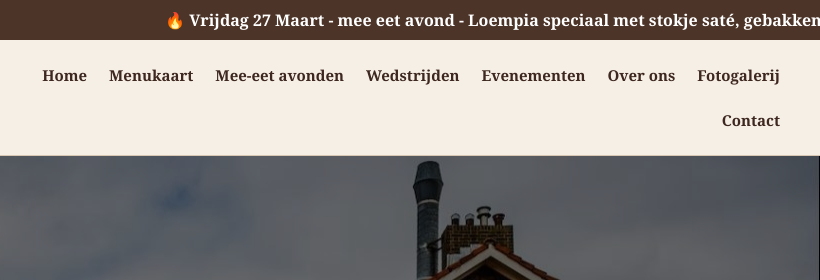
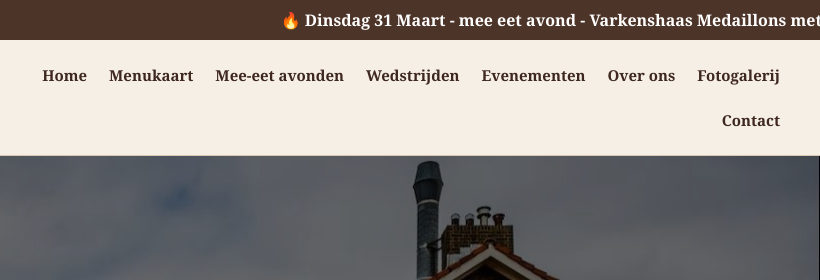
Before and after one commit to franklinkorenhof-jpg/eetcafemeoma, a plain HTML site: page index.html in a window 1280 px wide. Shown: the top 280 px of the page, 460-1280 px from the left. Drawn offline with Linux system fonts and the light colour scheme.

Commit message:
Update index.html

```diff
--- a/index.html
+++ b/index.html
@@ -1269,8 +1269,7 @@
 
   <div class="ticker">
     <div class="ticker-content">
-      🔥 Vrijdag 27 Maart - mee eet avond - Loempia speciaal met stokje saté, gebakken ei en pindasaus.
-Eventueel met friet (+ €2,00 extra). €.6,50 Per Persoon 🔥
+      🔥 Dinsdag 31 Maart - mee eet avond - Varkenshaas Medaillons met champignon - of peperroomsaus-Salade en friet - Dame Blanche of Kaat Mossel - Koffie of thee - €.9,50 Per Persoon🔥
     </div>
   </div>
 
```
